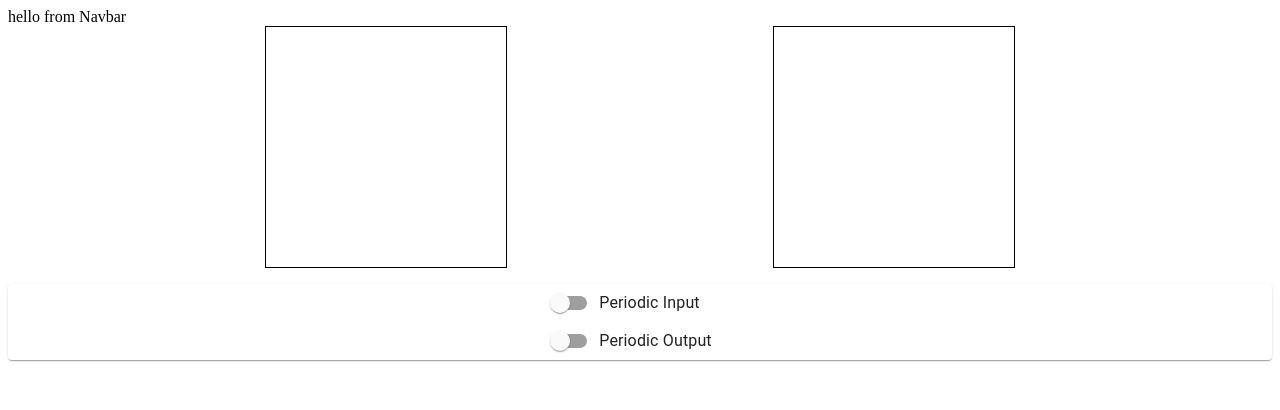
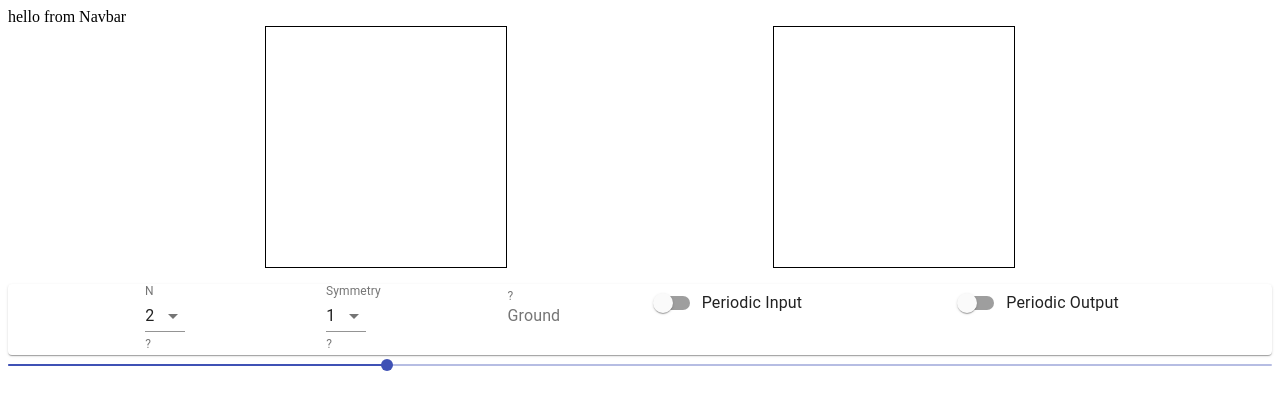
Before and after one commit to marcferraro/waveforming, a React (Create React App) app: page /new-overlapping-waveform in a window 1280 px wide. Shown: the top 410 px of the page. Built offline with nearby package versions, Linux system fonts and the light colour scheme.

Commit message:
Early Slider

```diff
--- a/src/components/OverlappingWaveformInterface.js
+++ b/src/components/OverlappingWaveformInterface.js
@@ -1,11 +1,17 @@
 import { makeStyles } from '@material-ui/core/styles';
-import Grid from '@material-ui/core/Grid';
+import { Grid, Paper, Switch, Select, MenuItem, FormControl, FormGroup, FormControlLabel, FormHelperText, InputLabel, Slider } from '@material-ui/core';
+// import Paper from '@material-ui/core/Paper';
+// import Checkbox from '@material-ui/core/Checkbox';
+// import Switch from '@material-ui/core/Switch';
+// import FormGroup from '@material-ui/core/FormGroup';
+// import FormControlLabel from '@material-ui/core/FormControlLabel';
+// import Select from '@material-ui/core/Select';
+// import FormHelperText from '@material-ui/core/FormHelperText';
+// import InputLabel from '@material-ui/core/InputLabel';
+// import MenuItem from '@material-ui/core/MenuItem';
+// import FormControl from '@material-ui/core/FormControl';
+
 import '../overlapInterface.css'
-import Paper from '@material-ui/core/Paper';
-// import Checkbox from '@material-ui/core/Checkbox';
-import Switch from '@material-ui/core/Switch';
-import FormGroup from '@material-ui/core/FormGroup';
-import FormControlLabel from '@material-ui/core/FormControlLabel';
 
 const useStyles = makeStyles((theme) => ({
     root: {
@@ -35,7 +41,46 @@ export default function OverlappingWaveformInterface(){
                 <Grid item xs={12}>
                     <Paper>
                         <Grid container direction="row" justify="space-evenly" alignItems="flex-start" spacing={1}>
-                            <FormGroup >
+                            {/* <FormGroup row> */}
+                                <FormControl className={classes.formControl}>
+                                    <InputLabel id="n-input">N</InputLabel>
+                                    <Select
+                                        labelId="demo-simple-select-label"
+                                        id="demo-simple-select"
+                                        value={2}
+                                        onChange={() => console.log("select!")}
+                                    >
+                                        <MenuItem value={2}>2</MenuItem>
+                                        <MenuItem value={3}>3</MenuItem>
+                                        <MenuItem value={4}>4</MenuItem>
+                                    </Select>
+                                    <FormHelperText>?</FormHelperText>
+                                </FormControl>
+                                <FormControl className={classes.formControl}>
+                                    <InputLabel id="symmetry-input">Symmetry</InputLabel>
+                                    <Select
+                                        labelId="demo-simple-select-label"
+                                        id="demo-simple-select"
+                                        value={1}
+                                        onChange={() => console.log("select!")}
+                                    >
+                                        <MenuItem value={1}>1</MenuItem>
+                                        <MenuItem value={2}>2</MenuItem>
+                                        <MenuItem value={3}>3</MenuItem>
+                                        <MenuItem value={4}>4</MenuItem>
+                                        <MenuItem value={5}>5</MenuItem>
+                                        <MenuItem value={6}>6</MenuItem>
+                                        <MenuItem value={7}>7</MenuItem>
+                                        <MenuItem value={8}>8</MenuItem>
+                                    </Select>
+                                    <FormHelperText>?</FormHelperText>
+                                </FormControl>
+                                <FormControl className={classes.formControl}>
+                                    <InputLabel id="ground-input">Ground</InputLabel>
+                                    <Grid item xs>
+                                    </Grid>
+                                    <FormHelperText>?</FormHelperText>
+                                </FormControl>
                                 <FormControlLabel
                                     control={<Switch
                                         // checked={state.checkedB}
@@ -46,17 +91,18 @@ export default function OverlappingWaveformInterface(){
                                 />
                                 <FormControlLabel
                                     control={<Switch
-                                    // checked={state.checkedB}
+                                        // checked={state.checkedB}
                                     onChange={() => console.log("switch!")}
                                     name="periodic switch"
                                     color="primary"/>}
                                     label="Periodic Output"
                                 />
-                            </FormGroup>
+                            {/* </FormGroup> */}
                         </Grid>
                     </Paper>
                 </Grid>
             </Grid>
+                                    <Slider defaultValue={30} onChange={() => console.log("slider!")} aria-labelledby="continuous-slider" />
         </div>
     )
 }
```
